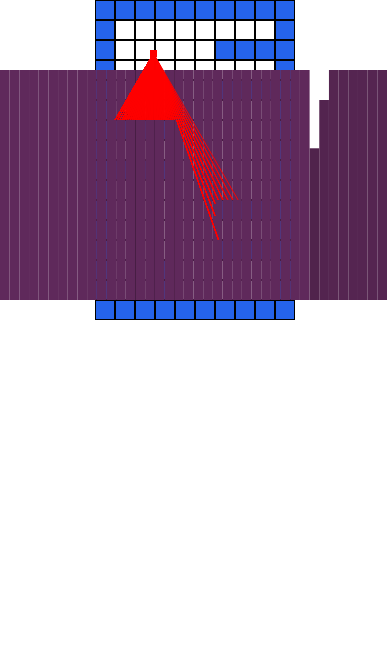
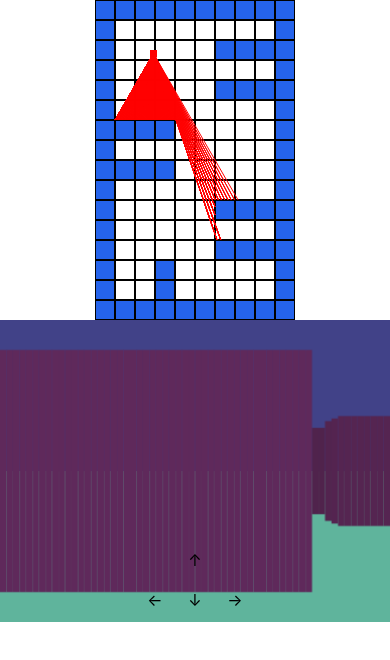
Before and after one commit to jansevounek/Raycaster-engine, a plain HTML site: page mobile.html in a window 390 px wide. Drawn offline with nearby package versions, Linux system fonts and the light colour scheme; animation ran at ten frames a second.

Commit message:
mobile_done

```diff
--- a/desktop.js
+++ b/desktop.js
@@ -199,7 +199,7 @@ function drawTo3d(closestIntersection, playerCenterX, playerCenterY, ctx, i) {
 
     const correctedDistance = distance * Math.cos(rayAngle - player_angle);
 
-    const sliceHeight = Math.min((MAX_VIEW_DISTANCE * 150) / correctedDistance, MAX_VIEW_DISTANCE);
+    const sliceHeight = Math.min((MAX_VIEW_DISTANCE * 75) / correctedDistance, MAX_VIEW_DISTANCE);
 
     const shade = Math.max(50, 255 - (correctedDistance / MAX_VIEW_DISTANCE) * 255);
 
--- a/index.html
+++ b/index.html
@@ -5,6 +5,7 @@
     <meta name="viewport" content="width=device-width, initial-scale=1.0">
     <link href="https://unpkg.com/tailwindcss@^1.0/dist/tailwind.min.css" rel="stylesheet">
     <link rel="stylesheet" href="styles.css">
+    <link rel="favicon" type="image/x-icon" href="https://external-content.duckduckgo.com/iu/?u=https%3A%2F%2Fi.ytimg.com%2Fvi%2FzmpjXNf49fU%2Fhqdefault.jpg&f=1&nofb=1&ipt=3b01d3c88751e8ab672de96063e4e04338e74cc0c765240a7984936c5edfd9a2&ipo=images">
     <title>Document</title>
 </head>
 <body>
--- a/mobile.html
+++ b/mobile.html
@@ -9,11 +9,21 @@
 </head>
 <body>
     <div class="mobile-container w-screen">
+        <div class="controller-container">
+            <div class="controlls-container">
+                <button class="controlls-button" id="forward">↑</button>
+            </div>
+            <div class="controlls-container">
+                <button class="controlls-button" id="left">←</button>
+                <button class="controlls-button" id="back">↓</button>
+                <button class="controlls-button" id="right">→</button>
+            </div>
+        </div>
         <canvas id="rays" class="mobile-rays"></canvas>
         <div class="mobile-map-container w-screen" id="map-container">
             <div class="mobile-player" id="player"a></div>
         </div>
-        <div class="mobile-game-container w-screen" id="game-container">
+        <div class="mobile-game-container w-screen h-screen" id="game-container">
             <canvas id="viewCanvas"></canvas>
         </div>
         <script src="mobile.js"></script>
--- a/mobile.js
+++ b/mobile.js
@@ -4,6 +4,10 @@ const GAME_CONTAINER = document.getElementById("game-container")
 const PLAYER = document.getElementById("player")
 const CANVAS = document.getElementById("rays")
 const VIEW_CANVAS = document.getElementById("viewCanvas")
+const FORWARD_BUTTON = document.getElementById("forward")
+const LEFT_BUTTON = document.getElementById("left")
+const BACK_BUTTON = document.getElementById("back")
+const RIGHT_BUTTON = document.getElementById("right")
 const TILESIZE = 20
 const MAX_VIEW_DISTANCE = 800
 const MAP = [
@@ -24,16 +28,16 @@ const MAP = [
     "#..#.....#",
     "##########"
 ]
-const PLAYER_SPEED = 1
+const PLAYER_SPEED = 0.6
 const FOV = Math.PI / 3
-const RAYS_COUNT = 40
+const RAYS_COUNT = 60
 const STEP_ANGLE = FOV / (RAYS_COUNT - 1)
-const KEYS = {
-    w: false,
-    a: false,
-    s: false,
-    d: false
-}
+const CONTROLS = {
+    rotateLeft: false,
+    rotateRight: false,
+    moveForward: false,
+    moveBackward: false
+};
 const INDICATIONLINE = 40
 const CEILING_COLOR = '#414288'
 const FLOOR_COLOR = '#5FB49C'
@@ -53,17 +57,17 @@ async function setup() {
 }
 
 window.addEventListener('resize', resizeCanvas);
-document.addEventListener('keydown', (event) => {
-    if (event.key in KEYS) {
-        KEYS[event.key] = true;
-    }
-});
 
-document.addEventListener('keyup', (event) => {
-    if (event.key in KEYS) {
-        KEYS[event.key] = false;
-    }
-});
+LEFT_BUTTON.addEventListener('touchstart', () => CONTROLS.rotateLeft = true);
+RIGHT_BUTTON.addEventListener('touchstart', () => CONTROLS.rotateRight = true);
+FORWARD_BUTTON.addEventListener('touchstart', () => CONTROLS.moveForward = true);
+BACK_BUTTON.addEventListener('touchstart', () => CONTROLS.moveBackward = true);
+
+LEFT_BUTTON.addEventListener('touchend', () => CONTROLS.rotateLeft = false);
+RIGHT_BUTTON.addEventListener('touchend', () => CONTROLS.rotateRight = false);
+FORWARD_BUTTON.addEventListener('touchend', () => CONTROLS.moveForward = false);
+BACK_BUTTON.addEventListener('touchend', () => CONTROLS.moveBackward = false);
+
 
 function generateMap(){
     for(x = 0; x < MAP.length; x++){
@@ -94,18 +98,21 @@ function setupGame() {
 function movePlayer() {
     new_player_top = player_top
     new_player_left = player_left
-    if (KEYS.w) {
+
+    console.log(CONTROLS)
+
+    if (CONTROLS.moveForward) {
         new_player_left += Math.sin(player_angle) * PLAYER_SPEED
         new_player_top += Math.cos(player_angle) * PLAYER_SPEED
     }
-    if (KEYS.s) {
+    if (CONTROLS.moveBackward) {
         new_player_left -= Math.sin(player_angle) * PLAYER_SPEED
         new_player_top -= Math.cos(player_angle) * PLAYER_SPEED
     }
-    if (KEYS.a) {
+    if (CONTROLS.rotateLeft) {
         player_angle -= 0.02
     }
-    if (KEYS.d) {
+    if (CONTROLS.rotateRight) {
         player_angle += 0.02
     }
 
@@ -144,7 +151,6 @@ function movePlayer() {
         }
     })
 
-
     player_top = new_player_top
     player_left = new_player_left
     PLAYER.style.top = player_top + 'px';
@@ -170,7 +176,7 @@ function drawRays(player_top, player_left) {
     ctx.strokeStyle = "red"
     ctx.lineWidth = 1
 
-    drawOthers(ctx)
+    drawOthers()
 
     for(let i = 0; i < RAYS_COUNT; i++){
         ctx.moveTo(playerCenterX, playerCenterY)
@@ -180,7 +186,7 @@ function drawRays(player_top, player_left) {
 
         if (closestIntersection) {
             drawToMap(closestIntersection, ctx);
-            drawTo3d(closestIntersection, playerCenterX, playerCenterY, ctx, i)
+            drawTo3d(closestIntersection, playerCenterX, playerCenterY, i)
         }
     }
 }
@@ -190,26 +196,29 @@ function drawToMap(closestIntersection, ctx) {
     ctx.stroke()
 }
 
-function drawTo3d(closestIntersection, playerCenterX, playerCenterY, ctx, i) {
+function drawTo3d(closestIntersection, playerCenterX, playerCenterY, i) {
     const distance = Math.sqrt(Math.pow(closestIntersection.x - playerCenterX, 2) + Math.pow(closestIntersection.y - playerCenterY, 2));
+
+    ctx = VIEW_CANVAS.getContext("2d")
 
     const correctedDistance = distance * Math.cos(rayAngle - player_angle);
 
-    const sliceHeight = Math.min((MAX_VIEW_DISTANCE * 150) / correctedDistance, MAX_VIEW_DISTANCE);
+    const sliceHeight = Math.min((MAX_VIEW_DISTANCE * 20) / correctedDistance, MAX_VIEW_DISTANCE);
 
     const shade = Math.max(50, 255 - (correctedDistance / MAX_VIEW_DISTANCE) * 255);
 
     const wallColor = `rgb(${(wallBaseColor.r * shade) / 255}, ${(wallBaseColor.g * shade) / 255}, ${(wallBaseColor.b * shade) / 255})`;
 
     ctx.fillStyle = wallColor;
-    ctx.fillRect(i * (VIEW_CANVAS.width / RAYS_COUNT), (VIEW_CANVAS.height - sliceHeight) / 2 + MAP_CONTAINER.getBoundingClientRect().height, VIEW_CANVAS.width / RAYS_COUNT, sliceHeight);
+    ctx.fillRect(i * (VIEW_CANVAS.width / RAYS_COUNT), (VIEW_CANVAS.height - sliceHeight) / 2, VIEW_CANVAS.width / RAYS_COUNT, sliceHeight);
 }
 
-function drawOthers(ctx) {
+function drawOthers() {
+    ctx = VIEW_CANVAS.getContext("2d")
     ctx.fillStyle = CEILING_COLOR
-    ctx.fillRect(0, MAP_CONTAINER.getBoundingClientRect().height, VIEW_CANVAS.width, VIEW_CANVAS.height / 2)
+    ctx.fillRect(0, 0, VIEW_CANVAS.width, VIEW_CANVAS.height / 2)
     ctx.fillStyle = FLOOR_COLOR
-    ctx.fillRect(0, VIEW_CANVAS.height / 2 + MAP_CONTAINER.getBoundingClientRect().height, VIEW_CANVAS.width, VIEW_CANVAS.height / 2)
+    ctx.fillRect(0, VIEW_CANVAS.height / 2, VIEW_CANVAS.width, VIEW_CANVAS.height / 2)
 }
 
 function findClosestIntersection(playerX, playerY) {
--- a/styles.css
+++ b/styles.css
@@ -68,3 +68,21 @@
     flex-direction: column;
     height: 300px;
 }
+.controller-container {
+    position: absolute;
+    display: flex;
+    flex-direction: column;
+    bottom: 0;
+}
+.controlls-container {
+    position: relative;
+    display: flex;
+    flex-direction: row;
+    align-items: center;
+    justify-content: center;
+}
+.controlls-button {
+    z-index: 50;
+    height: 40px;
+    width: 40px;
+}
```
